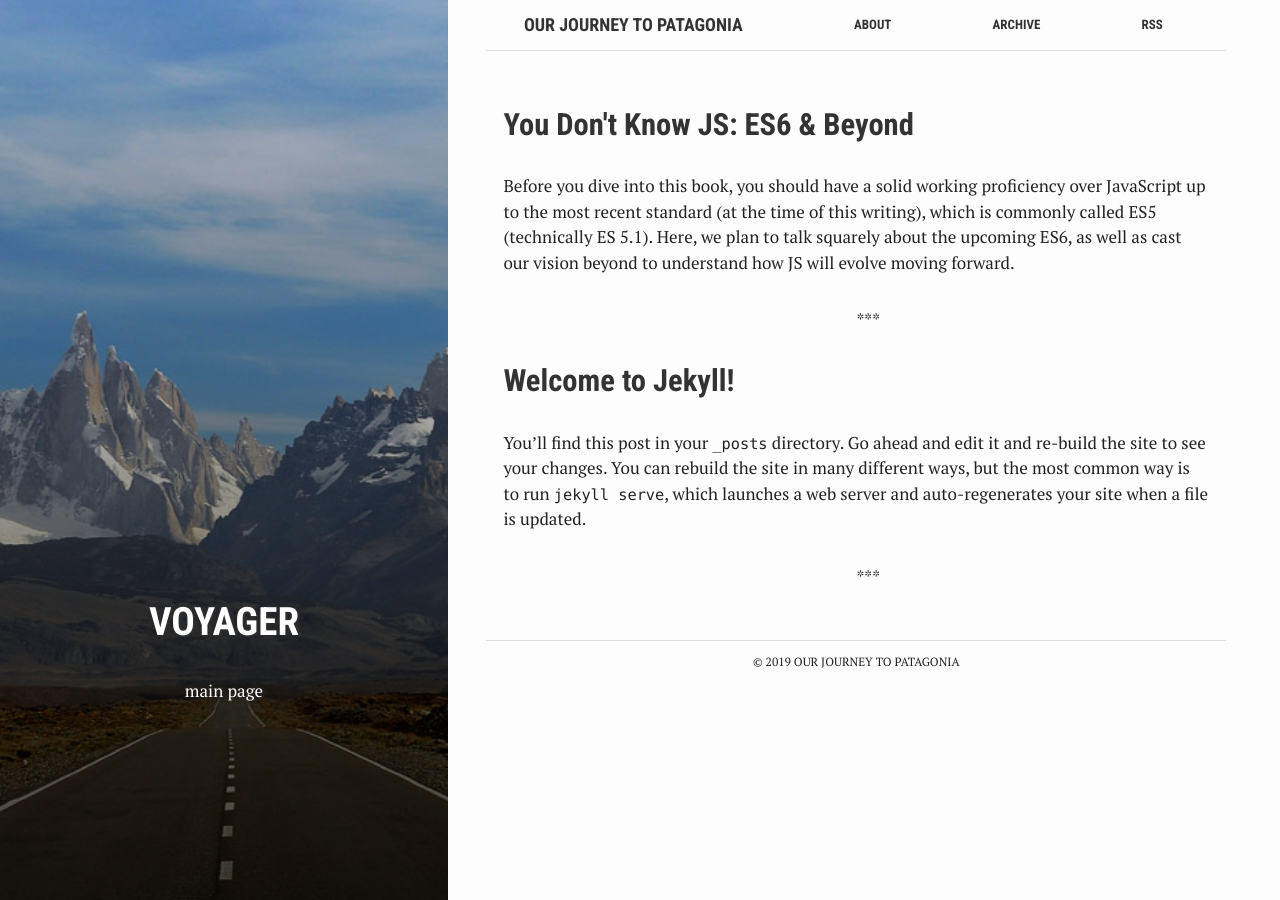
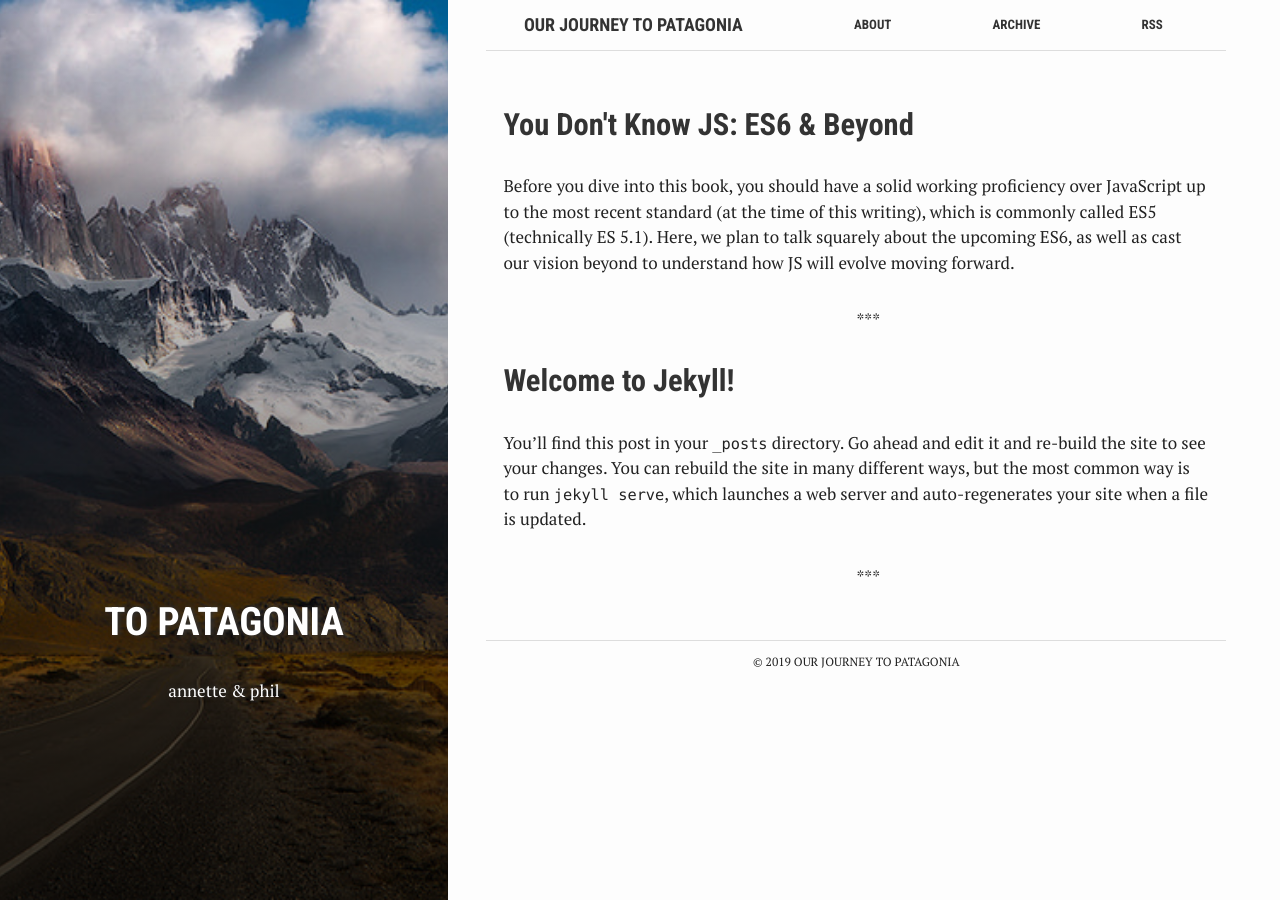
Before and after one commit to SchlachterSchmidt/topatagonia.xyz, a Jekyll site: the page built from index.html, in a window 1280 px wide. Built offline with Jekyll 4.4.1, drawn with Linux system fonts in a browser that asks for light colours.

Commit message:
changing blog homepage

```diff
--- a/index.html
+++ b/index.html
@@ -1,12 +1,12 @@
 ---
-bg: "1.jpg"
+bg: "2.jpg"
 layout: default
 crawlertitle: "Jekyll blog"
-title: "Voyager"
-summary: "main page"
+title: "To Patagonia"
+summary: "annette & phil"
 ---
 
-{% for post in site.posts limit: 5 %}
+{% for post in site.posts limit: 10 %}
   <article class="index-page">
     <h2><a href="{{ post.url | relative_url }}">{{ post.title }}</a></h2>
     {{ post.excerpt }}
```
Also changed, not shown: assets/images/2.jpg (added).
